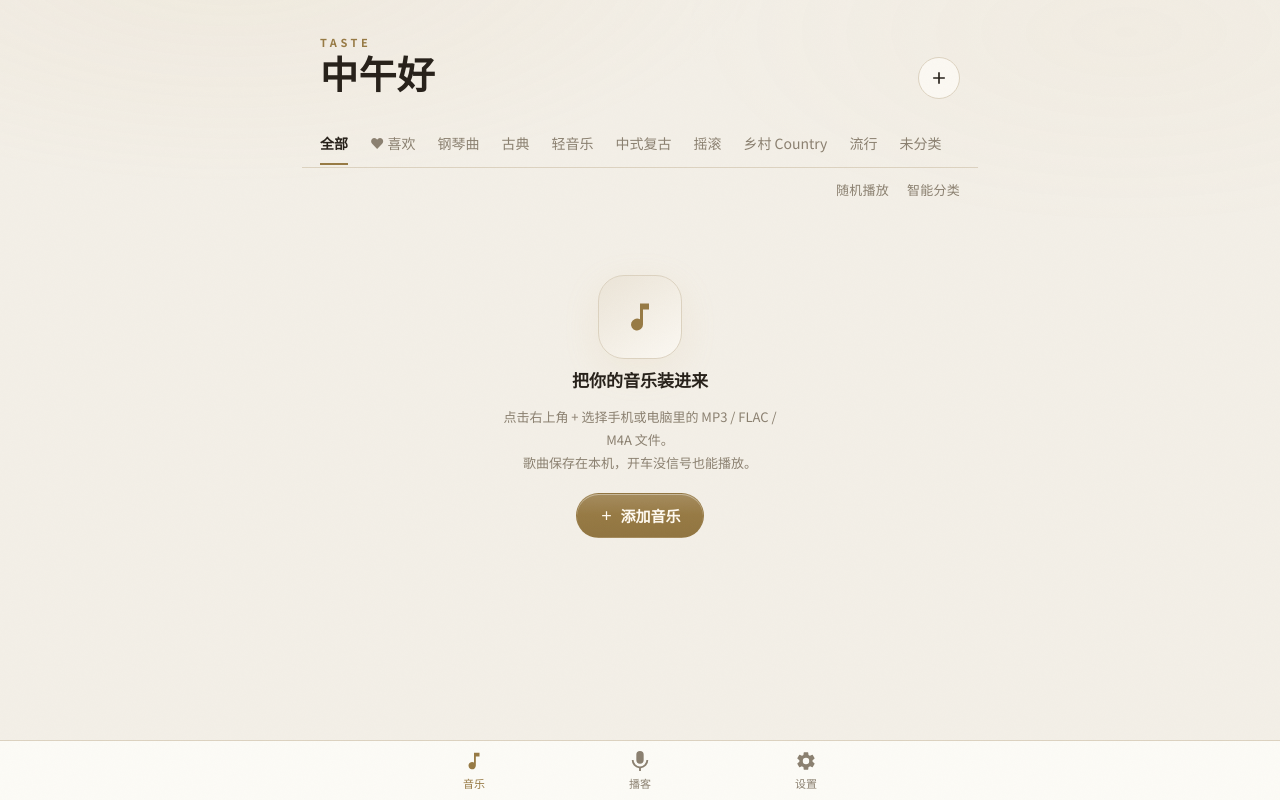
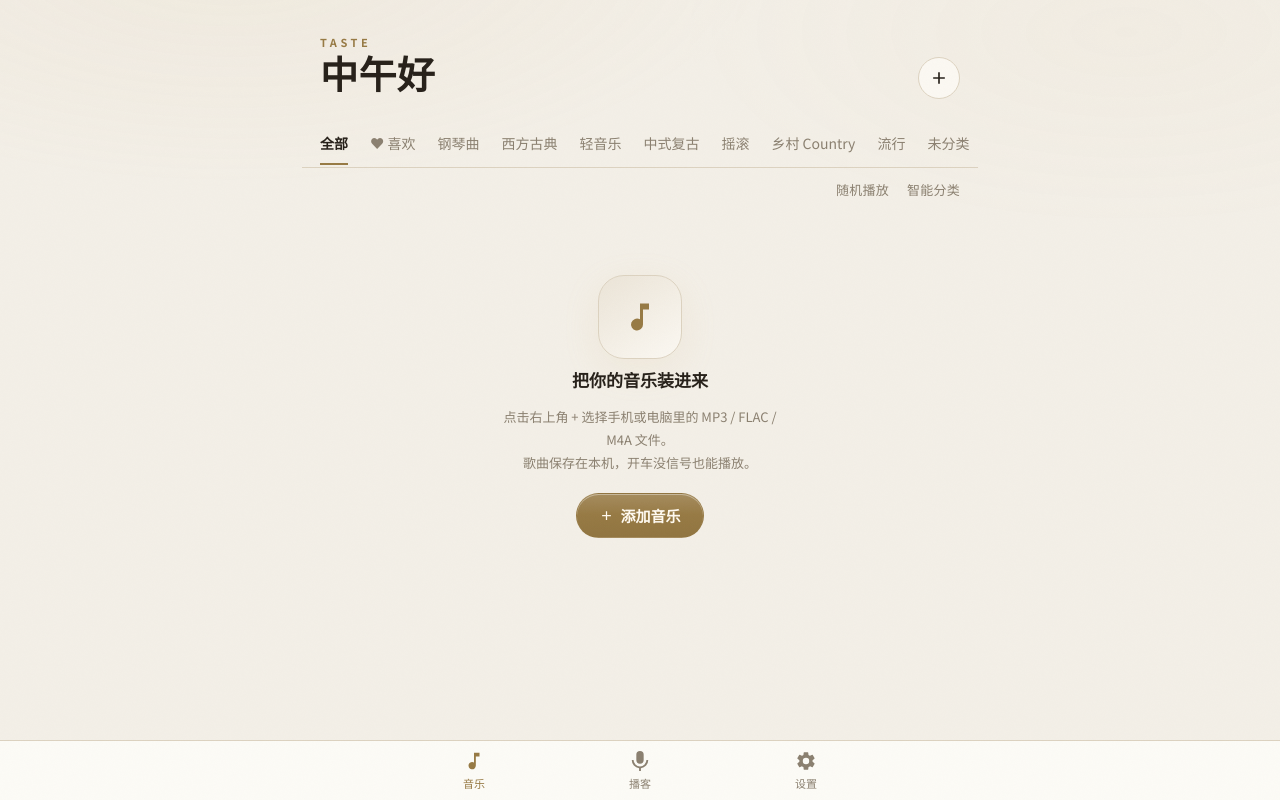
Before and after one commit to williamxiongcong-coder/Taste, a plain HTML site: page index.html in a window 1280 px wide. Drawn offline with Linux system fonts and the light colour scheme; a web font is replaced by a local one.

Commit message:
「古典」更名为「西方古典」，与中式复古区分更清晰
Co-Authored-By: Claude Fable 5 <noreply@anthropic.com>
Claude-Session: https://claude.ai/code/session_01RCcqSRpy1zu1rT7WiBHJVJ

```diff
--- a/index.html
+++ b/index.html
@@ -58,7 +58,7 @@
       <button class="chip on" data-mfilter="all">全部</button>
       <button class="chip" data-mfilter="liked">&#x2665;&#xFE0E; 喜欢</button>
       <button class="chip" data-mfilter="piano">钢琴曲</button>
-      <button class="chip" data-mfilter="classical">古典</button>
+      <button class="chip" data-mfilter="classical">西方古典</button>
       <button class="chip" data-mfilter="inst">轻音乐</button>
       <button class="chip" data-mfilter="cnretro">中式复古</button>
       <button class="chip" data-mfilter="rock">摇滚</button>
--- a/js/app.js
+++ b/js/app.js
@@ -447,7 +447,7 @@ $('#nowClose').addEventListener('click', () => { $('#nowSheet').hidden = true; }
 /* 分类 */
 const CATS = [
   { id: 'piano',     name: '钢琴曲' },
-  { id: 'classical', name: '古典' },
+  { id: 'classical', name: '西方古典' },
   { id: 'inst',      name: '轻音乐' },
   { id: 'cnretro',   name: '中式复古' },
   { id: 'rock',      name: '摇滚' },
--- a/sw.js
+++ b/sw.js
@@ -1,5 +1,5 @@
 /* Taste service worker — 应用外壳离线可用；音频与 RSS 始终走网络 */
-const VERSION = 'taste-v9';
+const VERSION = 'taste-v10';
 const CORE = [
   './',
   'index.html',
```
